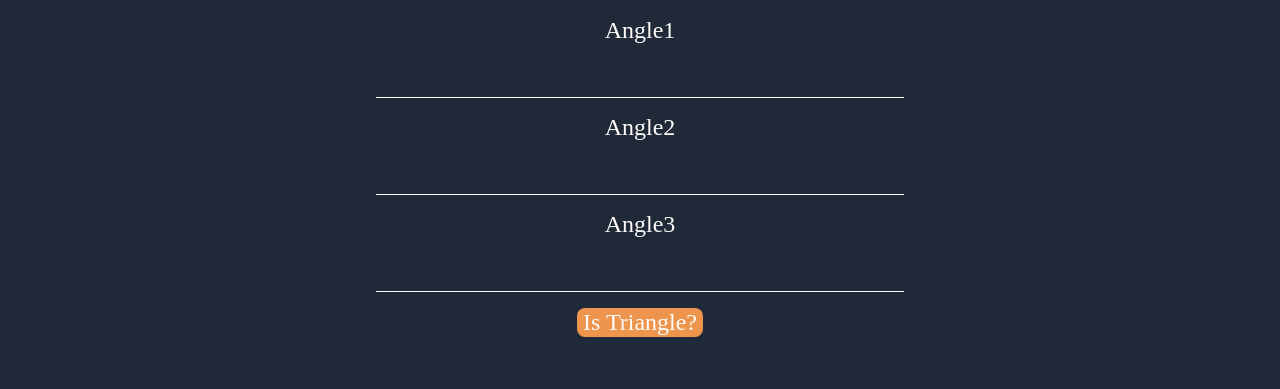
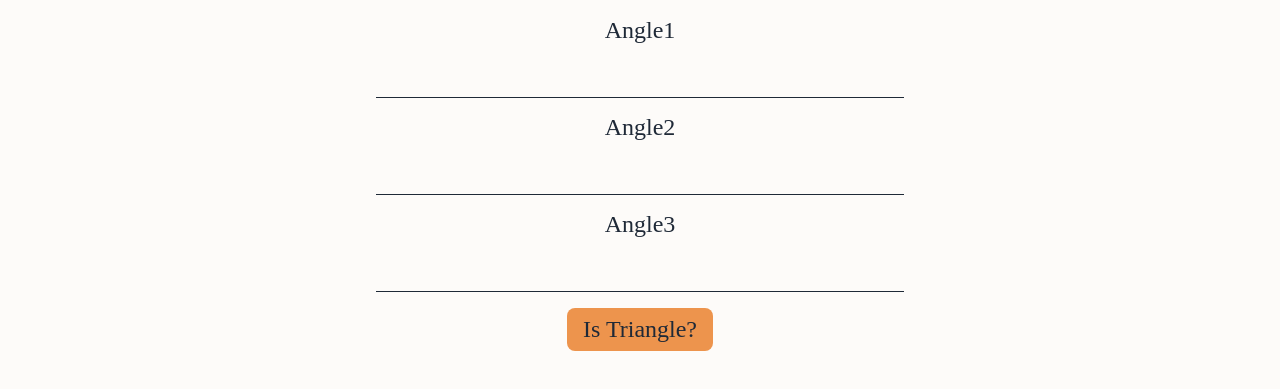
Before and after one commit to khushal-ingle/fun-with-triangle, a plain HTML site: page index.html in a window 1280 px wide. Shown: the part 151-540 px from the top of the page. Drawn offline with Linux system fonts and the light colour scheme; a web font is replaced by a local one.

Commit message:
style : change the theme color

```diff
--- a/style.css
+++ b/style.css
@@ -3,8 +3,8 @@
 :root {
     font-family: 'Cormorant SC', serif;
     --light-color: #ED944D;
-    --dark-color: #1f2937;
-    --text-color: #FDFBF9;
+    --dark-color: #FDFBF9;
+    --text-color:#1f2937 ;
 }
 
 body{
@@ -70,6 +70,7 @@ button {
     font-family: 'Cormorant SC', serif;
     font-size: 1.5rem;
     margin-top: 1rem;
+    padding: 0.50rem 1rem;
     border-radius: 0.5rem;
     border-style: none;
     background-color: var(--light-color);
```
